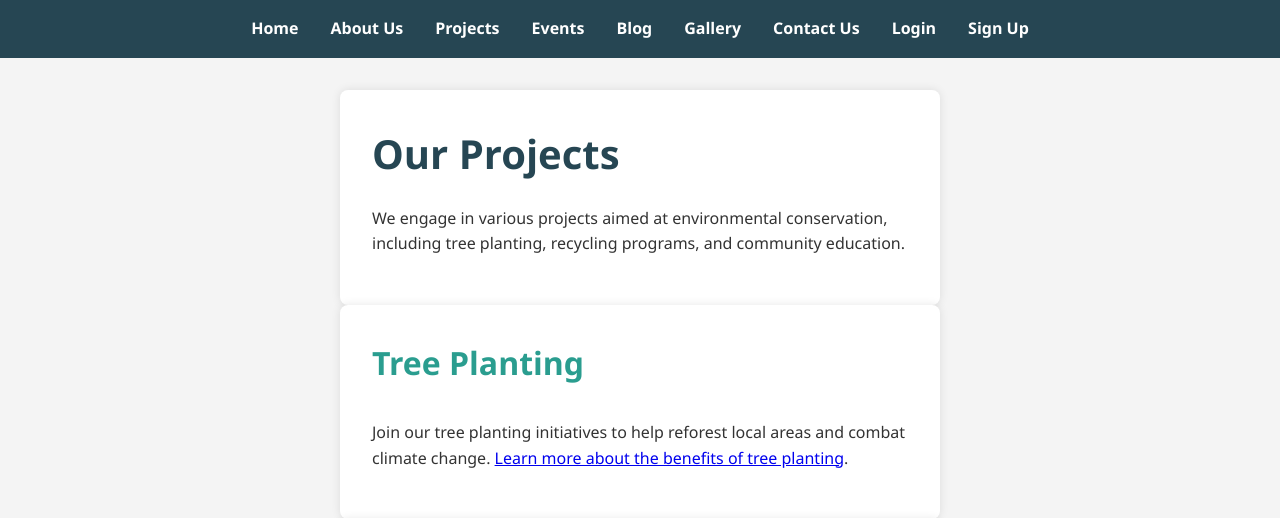
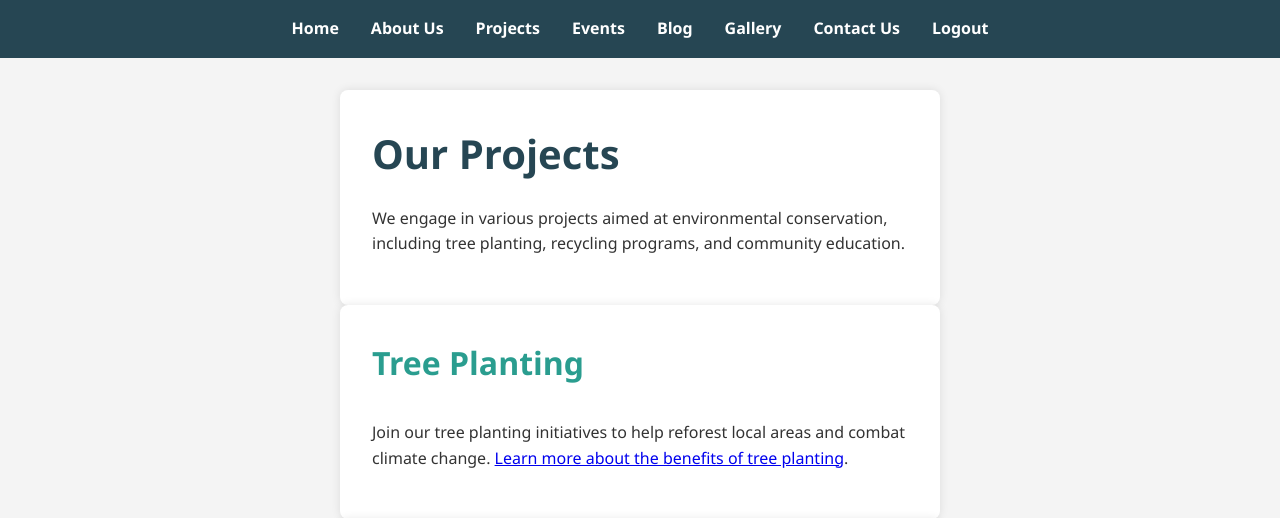
Before and after one commit to ryanmwakisha/EcoGreenInitiative, a PHP site: page /projects.php in a window 1280 px wide. Shown: the top 518 px of the page. Run offline with PHP 8.4, Linux system fonts and the light colour scheme.

Commit message:
added logout to pages

```diff
--- a/about.php
+++ b/about.php
@@ -21,6 +21,7 @@ require_once 'db_connect.php';
                 <li><a href="blog.php">Blog</a></li>
                 <li><a href="gallery.php">Gallery</a></li>
                 <li><a href="contact.php">Contact Us</a></li>
+                <li><a href="logout.php">Logout</a></li>
             </ul>
         </nav>
     </header>
--- a/blog.php
+++ b/blog.php
@@ -21,6 +21,7 @@ require_once 'db_connect.php';
                 <li><a href="blog.php">Blog</a></li>
                 <li><a href="gallery.php">Gallery</a></li>
                 <li><a href="contact.php">Contact Us</a></li>
+                <li><a href="logout.php">Logout</a></li>
             </ul>
         </nav>
     </header>
--- a/contact.php
+++ b/contact.php
@@ -36,6 +36,7 @@ if ($_SERVER['REQUEST_METHOD'] === 'POST') {
                 <li><a href="blog.php">Blog</a></li>
                 <li><a href="gallery.php">Gallery</a></li>
                 <li><a href="contact.php">Contact Us</a></li>
+                <li><a href="logout.php">Logout</a></li>
             </ul>
         </nav>
     </header>
--- a/events.php
+++ b/events.php
@@ -23,6 +23,7 @@ require_once 'db_connect.php';
                 <li><a href="contact.php">Contact Us</a></li>
                 <li><a href="login.php">Login</a></li>
                 <li><a href="signup.php">Sign Up</a></li>
+                <li><a href="logout.php">Logout</a></li>
             </ul>
         </nav>
     </header>
--- a/gallery.php
+++ b/gallery.php
@@ -21,6 +21,7 @@ require_once 'db_connect.php';
                 <li><a href="blog.php">Blog</a></li>
                 <li><a href="gallery.php">Gallery</a></li>
                 <li><a href="contact.php">Contact Us</a></li>
+                <li><a href="logout.php">Logout</a></li>
             </ul>
         </nav>
     </header>
--- a/index.php
+++ b/index.php
@@ -17,6 +17,7 @@ require_once 'db_connect.php';
                 <li><a href="index.php">Home</a></li>
                 <li><a href="login.php">Login</a></li>
                 <li><a href="signup.php">Sign Up</a></li>
+                <li><a href="logout.php">Logout</a></li>
             </ul>
         </nav>
     </header>
--- a/projects.php
+++ b/projects.php
@@ -21,8 +21,7 @@ require_once 'db_connect.php';
                 <li><a href="blog.php">Blog</a></li>
                 <li><a href="gallery.php">Gallery</a></li>
                 <li><a href="contact.php">Contact Us</a></li>
-                <li><a href="login.php">Login</a></li>
-                <li><a href="signup.php">Sign Up</a></li>
+                <li><a href="logout.php">Logout</a></li>
             </ul>
         </nav>
     </header>
```
